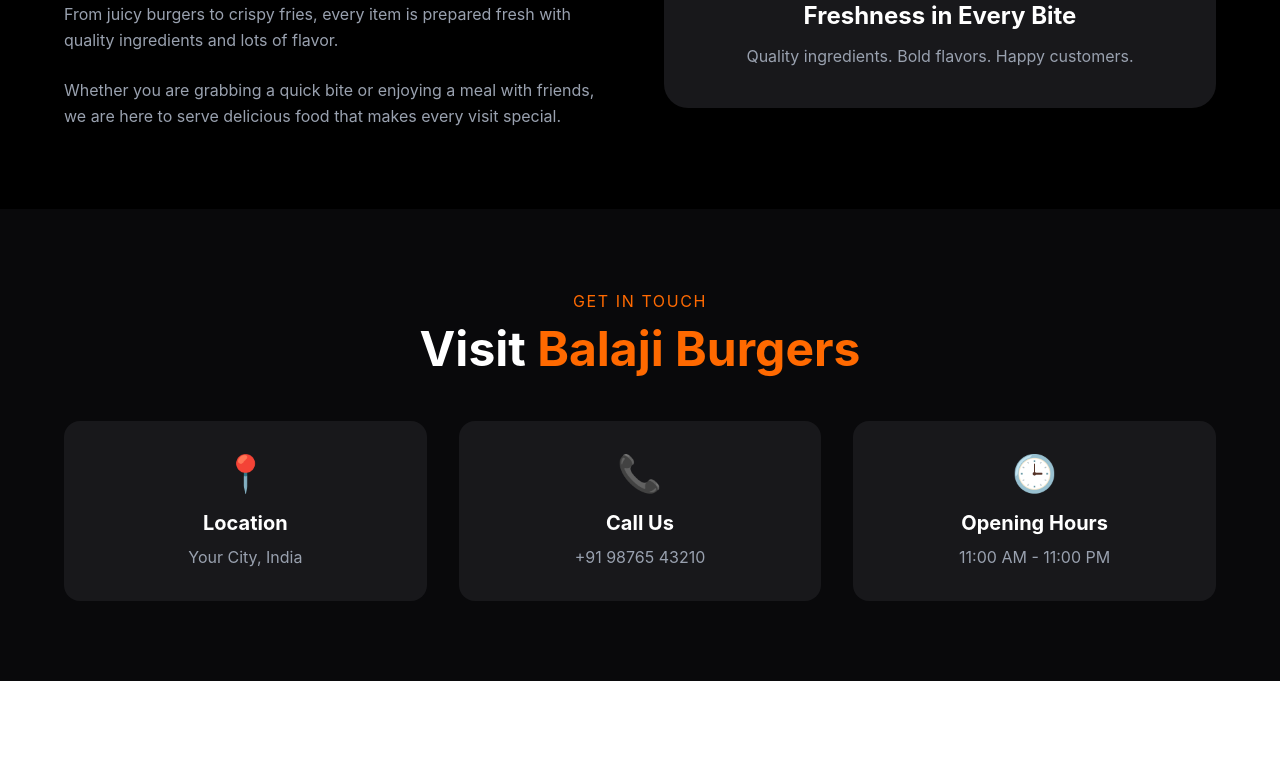
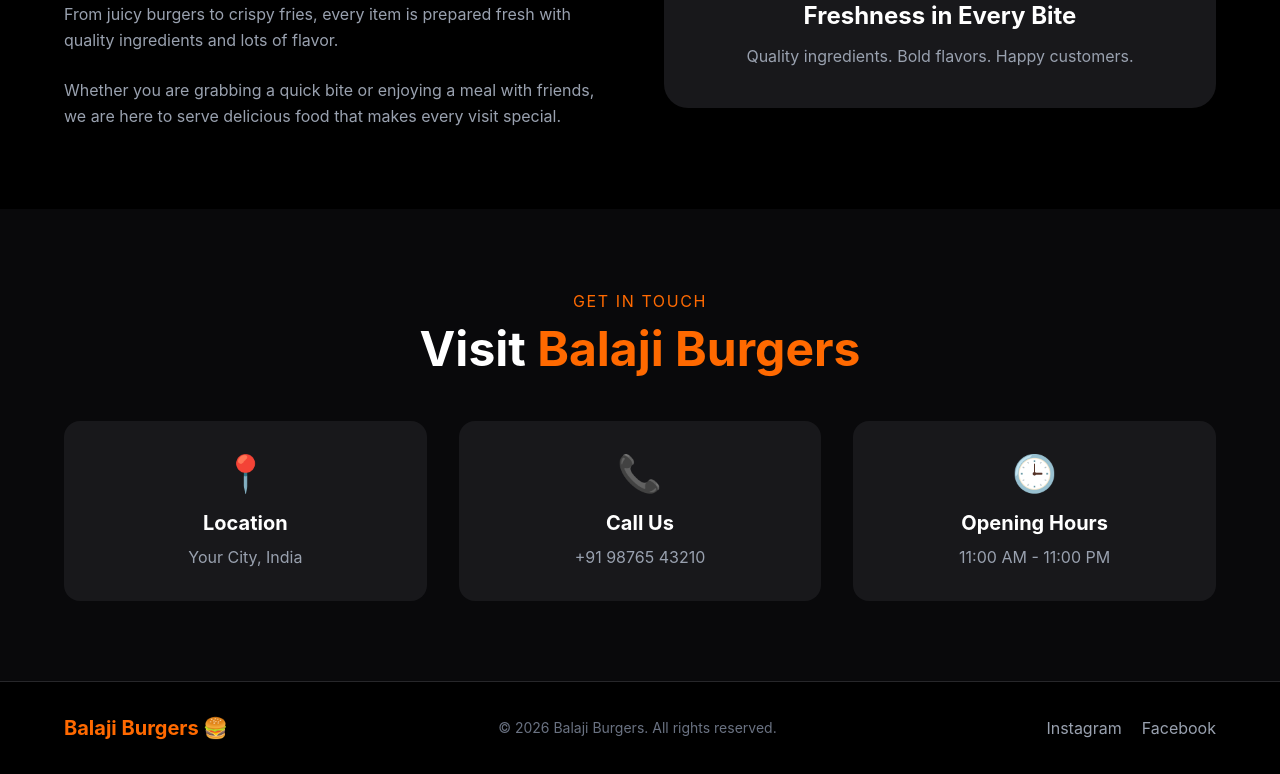
Before and after one commit to Arpita26rao/balaji-burgers, a React app: page / in a window 1280 px wide. Shown: the part 2161-2935 px from the top of the page. Before the commit the page ends 2842 px from the top, so only its background shows below. Built offline with nearby package versions, Linux system fonts and the light colour scheme; the HTML template or start-up script is replaced by a standard one.

Commit message:
Add website footer

```diff
--- a/src/App.jsx
+++ b/src/App.jsx
@@ -3,6 +3,7 @@
 import Menu from "./componets/Menu";
 import About from "./componets/About";
 import Contact from "./componets/Contact";
+import Footer from "./componets/Footer";
 function App() {
   return (
     <div className="min-h-screen bg-black text-white">
@@ -11,6 +12,7 @@
       <Menu />
       <About/>
       <Contact/>
+      <Footer/>
 
     </div>
   );
--- /dev/null
+++ b/src/componets/Footer.jsx
@@ -0,0 +1,27 @@
+function Footer() {
+  return (
+    <footer className="bg-black border-t border-zinc-800 px-8 py-8">
+      <div className="max-w-6xl mx-auto flex flex-col md:flex-row items-center justify-between gap-4">
+        <h2 className="text-xl font-bold text-orange-500">
+          Balaji Burgers 🍔
+        </h2>
+
+        <p className="text-gray-500 text-sm">
+          © 2026 Balaji Burgers. All rights reserved.
+        </p>
+
+        <div className="flex gap-5 text-gray-400">
+          <a href="#" className="hover:text-orange-500 transition">
+            Instagram
+          </a>
+
+          <a href="#" className="hover:text-orange-500 transition">
+            Facebook
+          </a>
+        </div>
+      </div>
+    </footer>
+  );
+}
+
+export default Footer;
```
